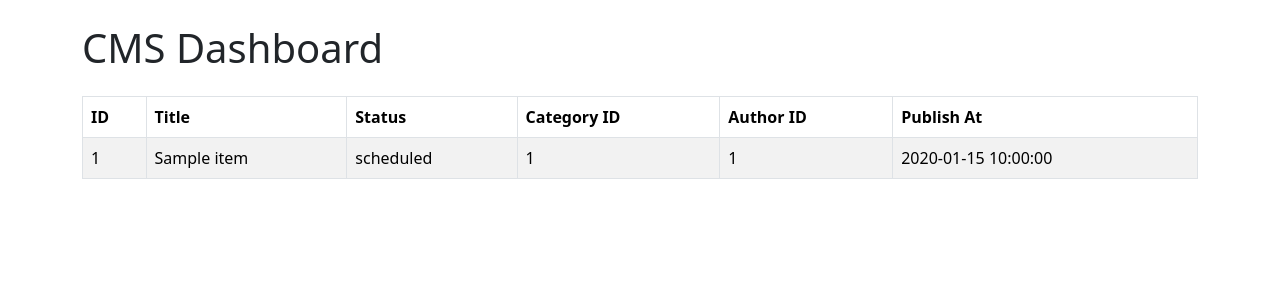
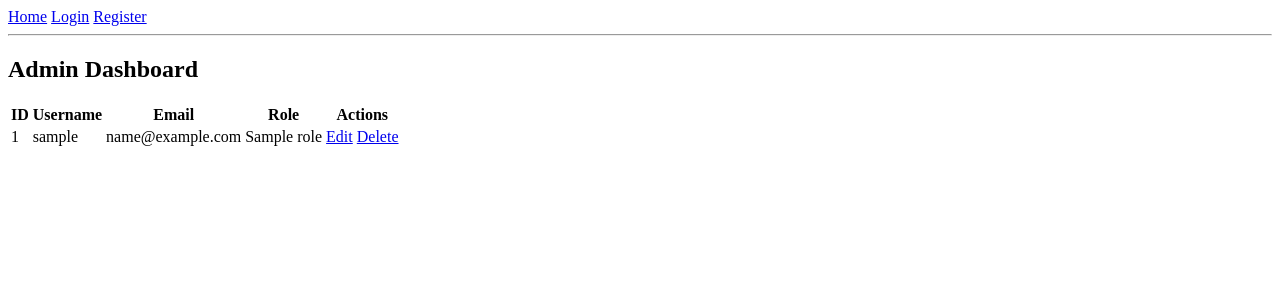
Before and after one commit to TurtleWithGlasses/cms-project, a Python web app: template templates/dashboard.html in a window 1280 px wide. Shown: the top 300 px of the page. Run offline with Jinja, Linux system fonts and the light colour scheme; the template is opened without the code that fills it: most values are stand-ins (such as "Sample title", 1, 10 or a date in 2020).

Commit message:
Add admin dashboard route with user listing and role check
- Created `/admin/dashboard` endpoint for admin users
- Added role-based access control to restrict access
- Moved route to dedicated `admin.py` for clarity
- Updated route registration in `main.py`

```diff
--- a/app/middleware/rbac.py
+++ b/app/middleware/rbac.py
@@ -1,12 +1,11 @@
 from pydantic import ValidationError
 from sqlalchemy import select
-from fastapi import Request, HTTPException, Depends
+from fastapi import Request, HTTPException
 from fastapi.responses import RedirectResponse
 from starlette.middleware.base import BaseHTTPMiddleware
 from starlette.middleware.base import RequestResponseEndpoint
 from app.auth import get_current_user
 from app.database import AsyncSessionLocal
-from sqlalchemy.ext.asyncio import AsyncSession
 from app.models.user import Role
 import logging
 
--- a/templates/dashboard.html
+++ b/templates/dashboard.html
@@ -1,36 +1,29 @@
-<!-- templates/dashboard.html -->
-<!DOCTYPE html>
-<html>
-<head>
-    <title>CMS Dashboard</title>
-    <link href="https://cdn.jsdelivr.net/npm/bootstrap@5.3.3/dist/css/bootstrap.min.css" rel="stylesheet">
-</head>
-<body class="container py-4">
-    <h1 class="mb-4">CMS Dashboard</h1>
-
-    <table class="table table-bordered table-striped">
+{% extends "base.html" %}
+{% block content %}
+<h2>Admin Dashboard</h2>
+<table>
   <thead>
     <tr>
       <th>ID</th>
-                <th>Title</th>
-                <th>Status</th>
-                <th>Category ID</th>
-                <th>Author ID</th>
-                <th>Publish At</th>
+      <th>Username</th>
+      <th>Email</th>
+      <th>Role</th>
+      <th>Actions</th>
     </tr>
   </thead>
   <tbody>
-            {% for item in content %}
+    {% for user in users %}
       <tr>
-                <td>{{ item.id }}</td>
-                <td>{{ item.title }}</td>
-                <td>{{ item.status }}</td>
-                <td>{{ item.category_id }}</td>
-                <td>{{ item.author_id }}</td>
-                <td>{{ item.publish_at }}</td>
+        <td>{{ user.id }}</td>
+        <td>{{ user.username }}</td>
+        <td>{{ user.email }}</td>
+        <td>{{ user.role.name }}</td>
+        <td>
+          <a href="/admin/user/{{ user.id }}/edit">Edit</a>
+          <a href="/admin/user/{{ user.id }}/delete">Delete</a>
+        </td>
       </tr>
     {% endfor %}
   </tbody>
 </table>
-</body>
-</html>
+{% endblock %}
```
Also changed, not shown: app/routes/user.py (+11 -3 lines), main.py (+14 -8 lines). Lines whose indentation alone changed are shown as unchanged.
